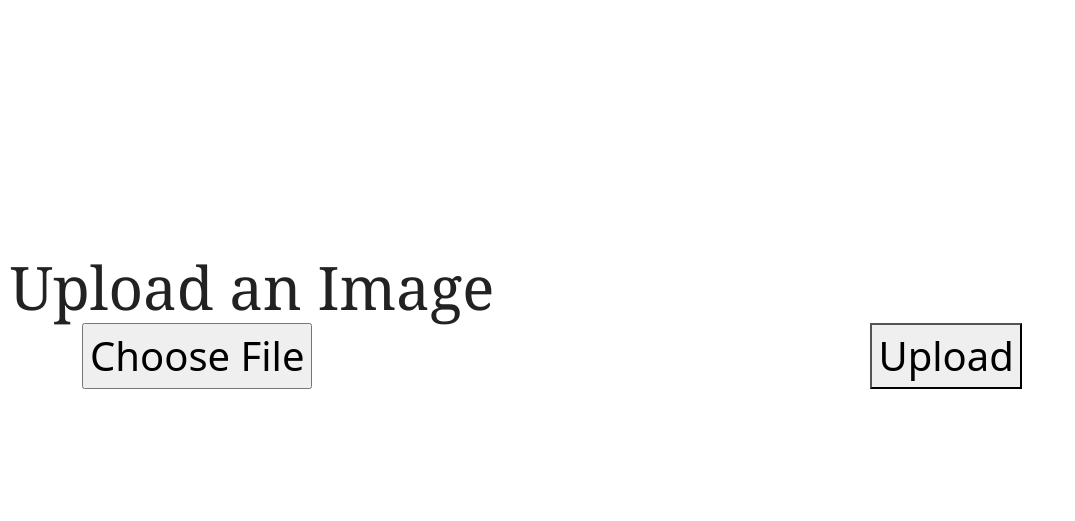
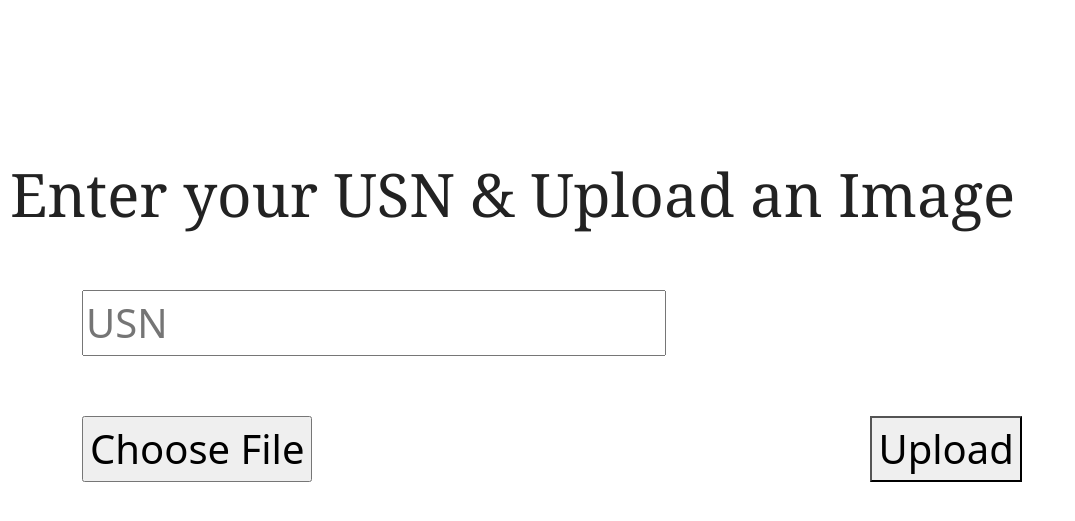
Before and after one commit to SayeedAmaan06/College_finance_management, a Flask app: page / in a window 1280 px wide. Shown: the part 84-605 px from the top of the page, without its empty margins (0-1075 px from the left). Run offline with Flask 3, Linux system fonts and the light colour scheme.

Commit message:
USN added

```diff
--- a/website/app.py
+++ b/website/app.py
@@ -11,6 +11,7 @@ def upload_form():
 @app.route('/upload', methods=['POST'])
 def upload():
     if request.method == 'POST':
+        usn = request.form['usn']
         image = request.files['image']
         filename = image.filename
 
@@ -28,9 +29,11 @@ def upload():
                 db_Info = connection.get_server_info()
                 print("Connected to MySQL Server version ", db_Info)
                 cursor = connection.cursor()
-                cursor.execute("INSERT INTO exam_fees (`serial_number`, `NAME`, `USN`, `SEM`, `DEPARTMENT`, `TRANSACTION _ID`, `PAID_EXAM_FEES`, `DATE`) VALUES (' ',' ',' ',' ',' ',%s,' ',%s)",(tnd[0],tnd[1]))
+                cursor.execute("INSERT INTO exam_fees (`serial_number`, `NAME`, `USN`, `SEM`, `DEPARTMENT`, `TRANSACTION _ID`, `PAID_EXAM_FEES`, `DATE`) VALUES (' ',' ',%s,' ',' ',%s,' ',%s)",(usn,tnd[0],tnd[1]))
                 connection.commit()
                 print("Record inserted successfully")
+                print(tnd)
+                print(usn)
 
         except Error as e:
             print("Error while connecting to MySQL", e)
--- a/website/templates/base.html
+++ b/website/templates/base.html
@@ -65,8 +65,10 @@
     <div data-bs-spy="scroll" data-bs-target="#navbar-example2" data-bs-offset="0" class="scrollspy-example" tabindex="0">
     <section class="hero-section" id="home">
        <div class="container d-flex justify-content-center fs-1 text-white flex-column">
-    <h1>Upload an Image</h1>
+    <h1>Enter your USN & Upload an Image</h1><br>
     <form action="/upload" method="POST" enctype="multipart/form-data">
+        <input type="text" name="usn" placeholder="USN" required><br>
+        <br>
         <input type="file" name="image" accept="image/*" required>
         <button type="submit">Upload</button>
     </form>
```
